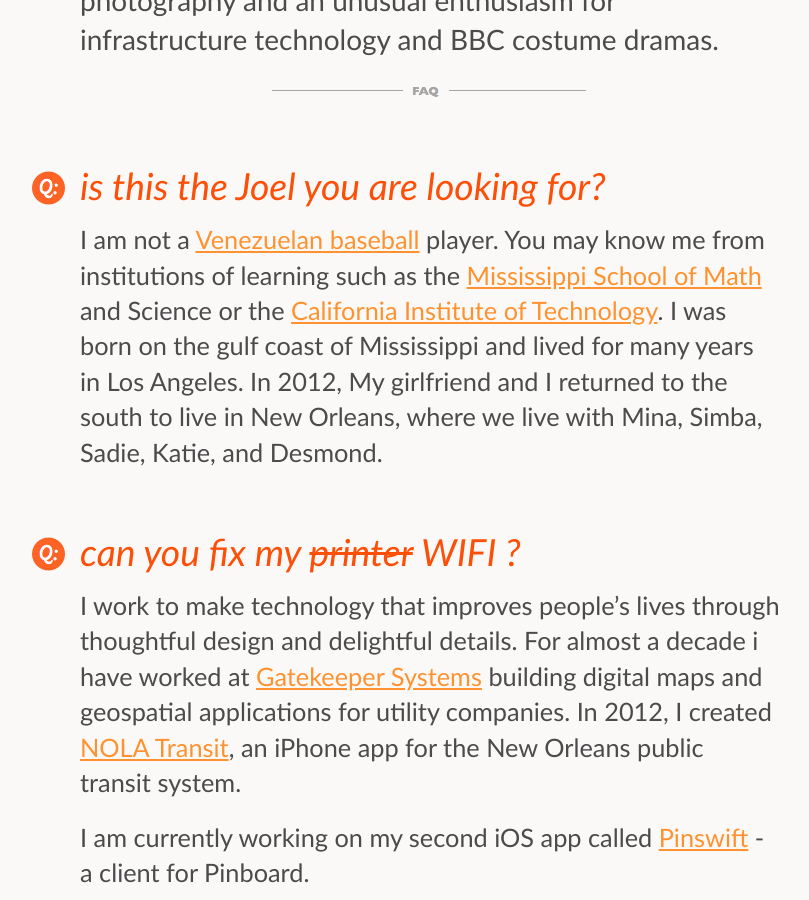
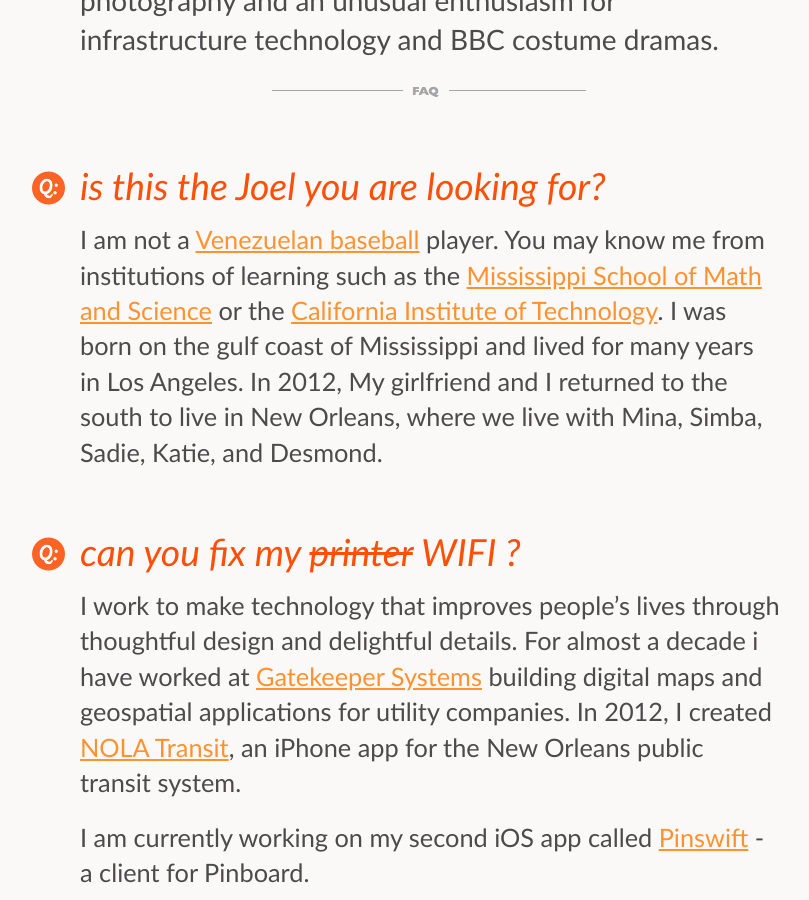
Before and after one commit to joelcarranza/joelcarranza.com, a Jekyll site: the page built from index.markdown, in a window 1280 px wide and 900 px high, scrolled down 473 px. Shown: the whole window, without its empty margins (210-1019 px from the left). Built offline with Jekyll 4.4.1, drawn with Linux system fonts in a browser that asks for light colours.

Commit message:
link to MSMS is wrong

```diff
--- a/index.markdown
+++ b/index.markdown
@@ -5,7 +5,7 @@
 
 ## is this the Joel you are looking for?
 
-I am not a [Venezuelan baseball][notme] player. You may know me from institutions of  learning such as the [Mississippi School of Math][msms] and Science or the [California Institute of Technology][caltech]. I was born on the gulf coast of Mississippi and lived for many years in Los Angeles. In 2012, My girlfriend and I returned to the south to live in New Orleans, where we live with Mina, Simba, Sadie, Katie, and Desmond.
+I am not a [Venezuelan baseball][notme] player. You may know me from institutions of learning such as the [Mississippi School of Math and Science][msms] or the [California Institute of Technology][caltech]. I was born on the gulf coast of Mississippi and lived for many years in Los Angeles. In 2012, My girlfriend and I returned to the south to live in New Orleans, where we live with Mina, Simba, Sadie, Katie, and Desmond.
 
 [notme]:https://www.perfectgame.org/players/playerprofile.aspx?ID=16085
 [msms]:http://www.themsms.org/
```
